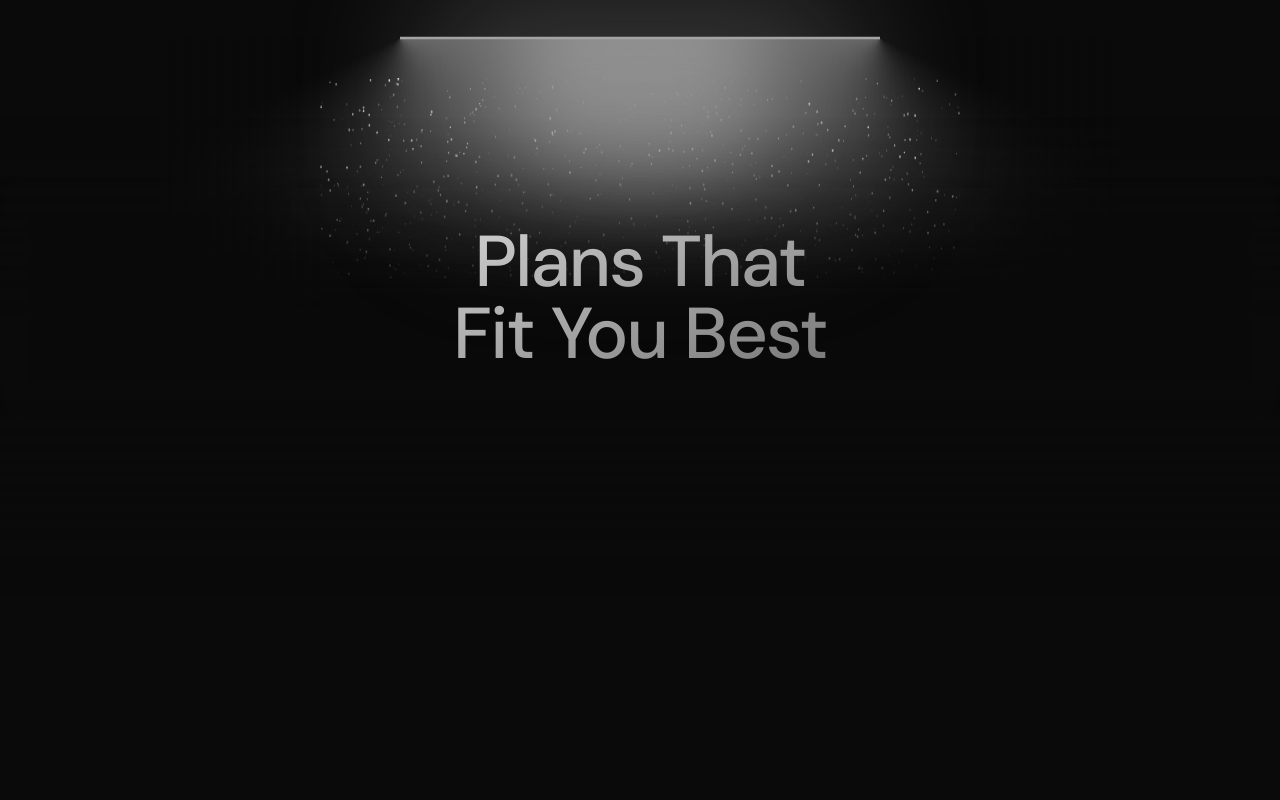
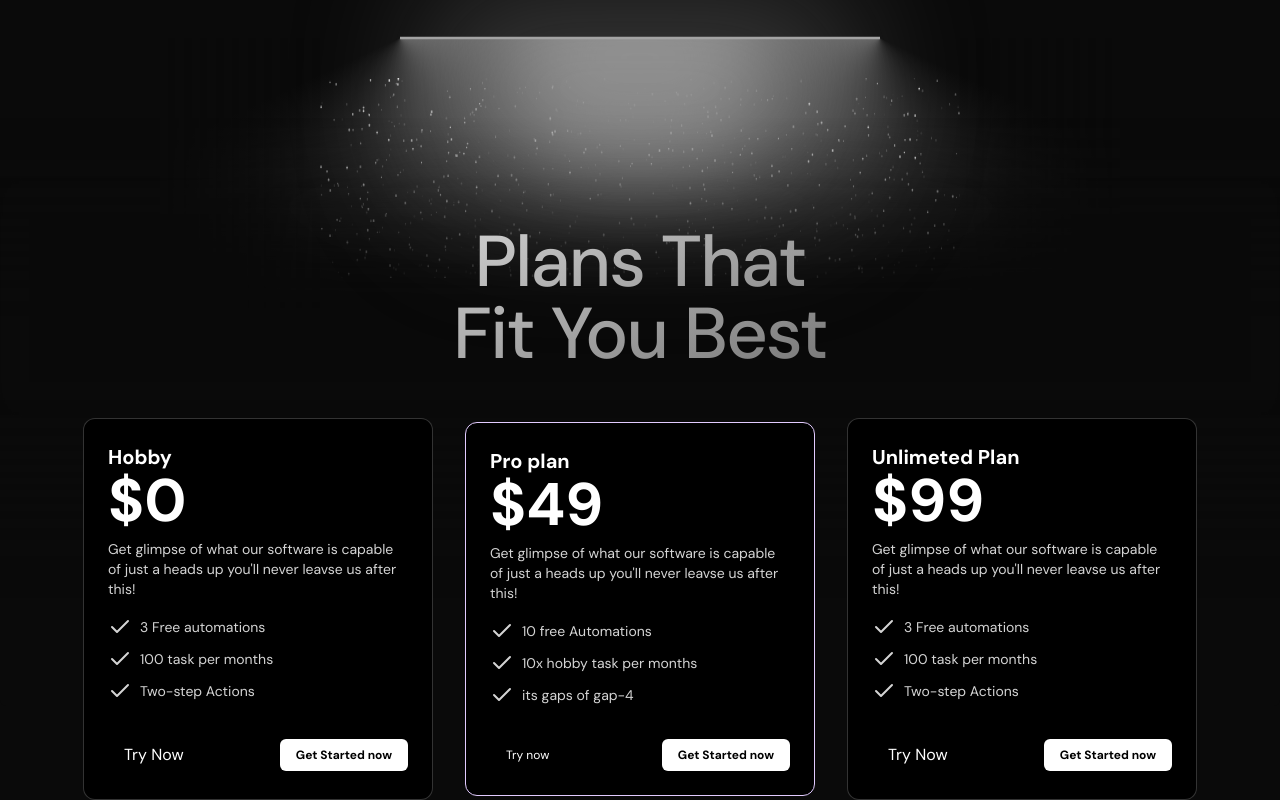
Before and after one commit to Nishchit-Dev/Fuzzie, a Next.js app: page / in a window 1280 px wide. Shown: the part 3168-3968 px from the top of the page. Before the commit the page ends 3874 px from the top, so only its background shows below. Built offline with nearby package versions, Linux system fonts and the light colour scheme.

Commit message:
added subscriptions cards

```diff
--- a/src/app/page.tsx
+++ b/src/app/page.tsx
@@ -1,3 +1,8 @@
+import {
+  CardBody,
+  CardContainer,
+  CardItem,
+} from "@/components/global/3d-card-container";
 import { HeroParallax } from "@/components/global/connect-parallax";
 import { ContainerScroll } from "@/components/global/container-scroll-animation";
 import { InfiniteMovingCards } from "@/components/global/infinite-moving-cards";
@@ -5,6 +10,7 @@
 import Navbar from "@/components/global/navbar";
 import { Button } from "@/components/ui/button";
 import { clients, products } from "@/lib/constant";
+import { CheckIcon } from "lucide-react";
 import Image from "next/image";
 
 export default function Home() {
@@ -19,7 +25,7 @@
               <div className="flex items-center justify-center flex-col">
                 <Button
                   size={"lg"}
-                  className="p-8 mb-8 md:mb-0 text-2xl w-full sm:w-fit border-t-2 rounded-full border-[#4d4d4d] bg-[#1f1f1f] hover:bg-white group transition-all flex items-center justify-center gap-4 hover:shadow-xl hover:shadow-neutral-500 duration-500"
+                  className="p-8 mb-8 md:mb-0 text-2xl w-full sm:w-fit border-t-2 rounded-full border-[#4d4d4d] bg-[#1f1f1f] hover:bg-white group transition-all flex items-center justify-center gap-4 hover:shadow-[0_14px_50px_-5px] hover:shadow-neutral-500 duration-500"
                 >
                   <span className="bg-clip-text text-transparent bg-gradient-to-r from-neutral-500 to-neutral-600 md:text-center font-sans group-hover:bg-gradient-to-r group-hover:from-black group-hover:to-black">
                     Start for Free from today
@@ -46,7 +52,136 @@
       <section className="mt-[-500px]">
         <LampComponent />
         <div className="flex flex-wrap items-center justify-center flex-col md:flex-row gap-8 -mt-72">
+          <CardContainer className="inter-var">
+            <CardBody className="bg-gray-50 relative group/card dark:hover:shadow-2xl dark:hover:shadow-neutral-500/[0.1] dark:bg-black dark:border-white/[0.2] border-black/[0.1] w-full md:!w-[350px] h-auto rounded-xl p-6 border">
+              <CardItem
+                className="text-xl font-bold text-neutral-600 dark:text-white"
+                translateZ="50"
+              >
+                Hobby
+                <h2 className="text-6xl">$0</h2>
+              </CardItem>
+              <CardItem
+                translateZ={"60"}
+                className="text-neutral-500 text-sm max-w-sm mt-2 dark:text-neutral-300"
+              >
+                Get glimpse of what our software is capable of just a heads up{" "}
+                {"you'll"} never leavse us after this!
+                <ul className="my-4 flex flex-col gap-2">
+                  <li className="flex items-center gap-2">
+                    <CheckIcon />3 Free automations
+                  </li>
+                  <li className="flex items-center gap-2">
+                    <CheckIcon />
+                    100 task per months
+                  </li>
+                  <li className="flex items-center gap-2">
+                    <CheckIcon />
+                    Two-step Actions
+                  </li>
+                </ul>
+              </CardItem>
+              <div className="flex justify-between items-center mt-8">
+                <CardItem
+                  translateZ={20}
+                  as="button"
+                  className="px-4 py-2 rounded-md test-xs font-normal dark:text-white"
+                >
+                  Try Now
+                </CardItem>
 
+                <CardItem
+                  translateZ={20}
+                  as={"button"}
+                  className="px-4 py-2 rounded-md bg-black dark:bg-white dark:text-black text-white text-xs font-bold"
+                >
+                  Get Started now
+                </CardItem>
+              </div>
+            </CardBody>
+          </CardContainer>
+          <CardContainer className="inter-var">
+            <CardBody className="bg-gray-50 relative group/card dark:hover:shadow-2xl dark:hover:shadow-neutral-500/[0.1] dark:bg-black dark:border-[#E2CBFF] w-full md:!w-[350px] h-auto rounded-xl p-6 border">
+              <CardItem
+                className="text-xl font-bold text-neutral-600 dark:text-white"
+                translateZ={50}
+              >
+                Pro plan
+                <h2 className="text-6xl">$49</h2>
+              </CardItem>
+              <CardItem className="text-neutral-500 text-sm max-w-sm mt-2 dark:text-neutral-300" translateZ={60}>
+                Get glimpse of what our software is capable of just a heads up{" "}
+                {"you'll"} never leavse us after this!
+                <ul className="my-4 flex flex-col gap-2">
+                  <li className="flex items-center gap-2">
+                      <CheckIcon/> 10 free Automations
+                  </li>
+                  <li className="flex items-center gap-2">
+                    <CheckIcon/> 10x hobby task per months
+                  </li>
+                  <li className="flex items-center gap-2">
+                        <CheckIcon/> its gaps of gap-4
+                  </li>
+                </ul>
+              </CardItem>
+              <div className="flex justify-between items-center mt-8">
+                  <CardItem as={"button"} translateZ={20} className="px-4 py-2 rounded-md text-xs font-normal dark:text-white">
+                      Try now
+                  </CardItem>
+                  <CardItem as={"button"} className="px-4 py-2 rounded-md bg-black dark:bg-white dark:text-black text-xs font-bold" translateZ={20} >
+                      Get Started now
+                  </CardItem>
+              </div>
+            </CardBody>
+          </CardContainer>
+          <CardContainer className="inter-var">
+            <CardBody className="bg-gray-50 relative group/card dark:hover:shadow-2xl dark:hover:shadow-neutral-500/[0.1] dark:bg-black dark:border-white/[0.2] border-black/[0.1] w-full md:!w-[350px] h-auto rounded-xl p-6 border">
+              <CardItem
+                className="text-xl font-bold text-neutral-600 dark:text-white"
+                translateZ="50"
+              >
+                Unlimeted Plan
+                <h2 className="text-6xl">$99</h2>
+              </CardItem>
+              <CardItem
+                translateZ={"60"}
+                className="text-neutral-500 text-sm max-w-sm mt-2 dark:text-neutral-300"
+              >
+                Get glimpse of what our software is capable of just a heads up{" "}
+                {"you'll"} never leavse us after this!
+                <ul className="my-4 flex flex-col gap-2">
+                  <li className="flex items-center gap-2">
+                    <CheckIcon />3 Free automations
+                  </li>
+                  <li className="flex items-center gap-2">
+                    <CheckIcon />
+                    100 task per months
+                  </li>
+                  <li className="flex items-center gap-2">
+                    <CheckIcon />
+                    Two-step Actions
+                  </li>
+                </ul>
+              </CardItem>
+              <div className="flex justify-between items-center mt-8">
+                <CardItem
+                  translateZ={20}
+                  as="button"
+                  className="px-4 py-2 rounded-md test-xs font-normal dark:text-white"
+                >
+                  Try Now
+                </CardItem>
+
+                <CardItem
+                  translateZ={20}
+                  as={"button"}
+                  className="px-4 py-2 rounded-md bg-black dark:bg-white dark:text-black text-white text-xs font-bold"
+                >
+                  Get Started now
+                </CardItem>
+              </div>
+            </CardBody>
+          </CardContainer>
         </div>
       </section>
     </main>
```
